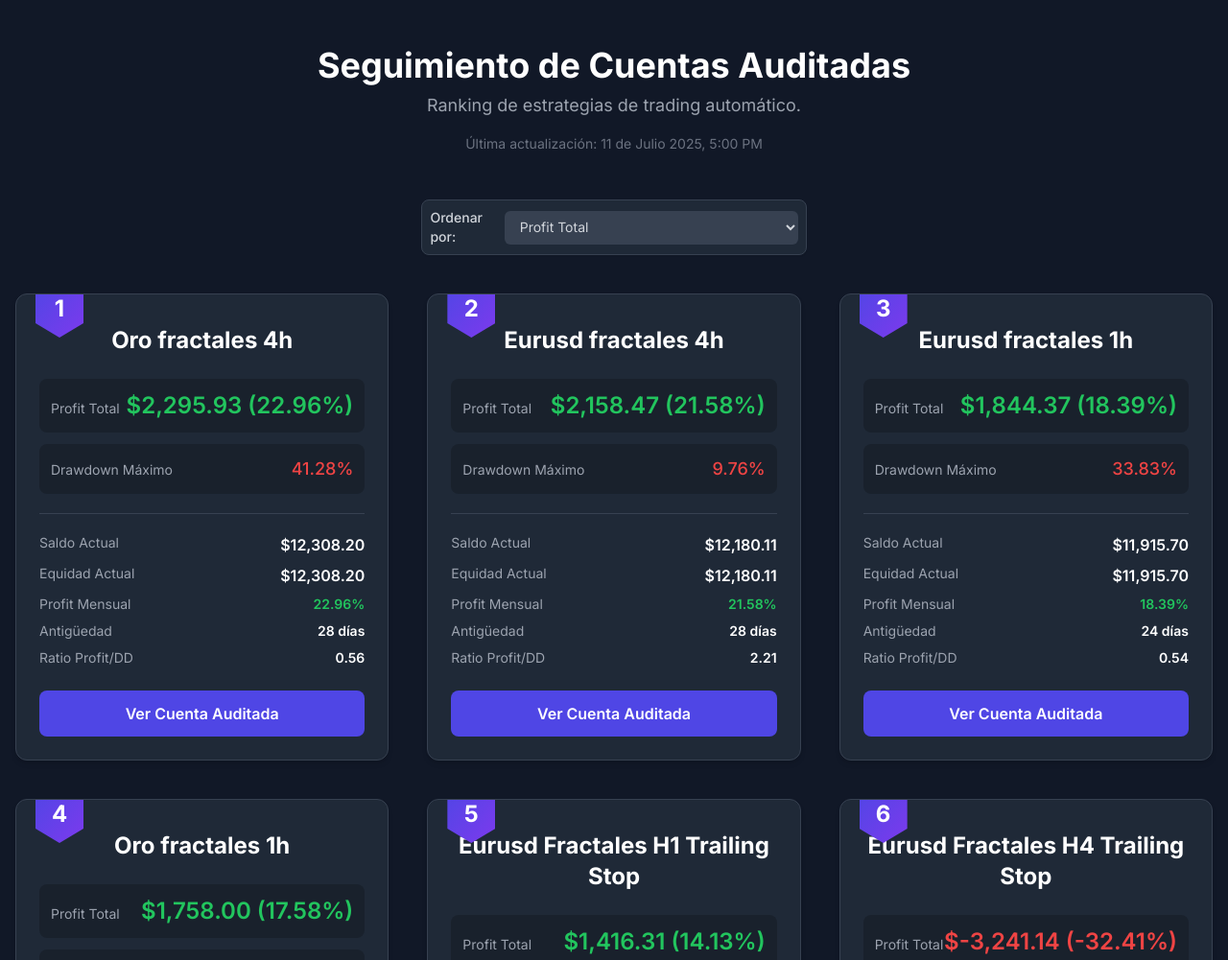
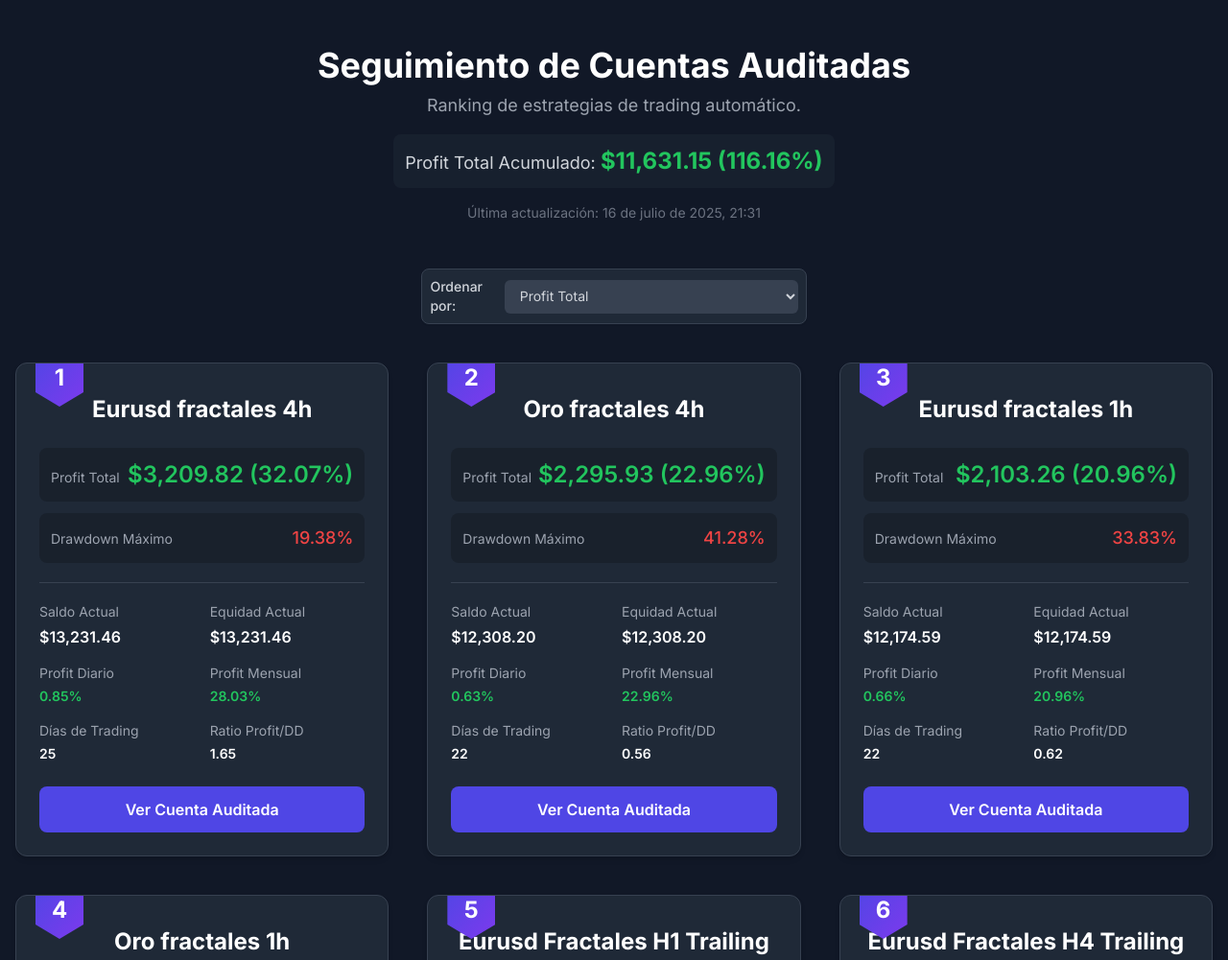
Before and after one commit to CopyBotTrade/Web, a plain HTML site: page index.html in a window 1280 px wide. Shown: the top 1001 px of the page at 96% size. Drawn offline with nearby package versions, Linux system fonts and the light colour scheme.

Commit message:
Update index.html

```diff
--- a/index.html
+++ b/index.html
@@ -74,7 +74,10 @@
         <header class="text-center mb-8 md:mb-12">
             <h1 class="text-3xl md:text-4xl font-bold text-white">Seguimiento de Cuentas Auditadas</h1>
             <p class="text-md md:text-lg text-gray-400 mt-2">Ranking de estrategias de trading automático.</p>
-            <p class="text-sm text-gray-500 mt-4">Última actualización: 11 de Julio 2025, 5:00 PM</p>
+            <div class="mt-4 bg-gray-800/50 inline-block p-3 rounded-lg">
+                 <p class="text-lg text-gray-300">Profit Total Acumulado: <span id="total-profit" class="font-bold text-2xl profit"></span></p>
+            </div>
+            <p id="update-timestamp" class="text-sm text-gray-500 mt-4"></p>
         </header>
 
         <!-- Sorting Controls -->
@@ -107,17 +110,19 @@
     <script>
         // --- DATA EXTRACTED FROM NEW IMAGES ---
         const strategies = [
-            { id: 1, name: 'Eurusd fractales 4h', balance: 12180.11, equity: 12180.11, profitTotalValue: 2158.47, profitTotalPercent: 21.58, drawdown: 9.76, accountAgeDays: 28, monthlyProfitPercent: 21.58, myfxbookLink: 'https://www.myfxbook.com/portfolio/eurusd-fractales-4h/11589917' },
-            { id: 2, name: 'Eurusd Fractales H4 Trailing Stop', balance: 6758.86, equity: 6813.21, profitTotalValue: -3241.14, profitTotalPercent: -32.41, drawdown: 32.41, accountAgeDays: 11, monthlyProfitPercent: -32.41, myfxbookLink: 'https://www.myfxbook.com/portfolio/eurusd-fractales-h4-trailing-stop/11592914' },
-            { id: 3, name: 'Oro fractales 4h', balance: 12308.20, equity: 12308.20, profitTotalValue: 2295.93, profitTotalPercent: 22.96, drawdown: 41.28, accountAgeDays: 28, monthlyProfitPercent: 22.96, myfxbookLink: 'https://www.myfxbook.com/portfolio/oro-fractales-4h/11589933' },
-            { id: 4, name: 'Eurusd fractales 1h', balance: 11915.70, equity: 11915.70, profitTotalValue: 1844.37, profitTotalPercent: 18.39, drawdown: 33.83, accountAgeDays: 24, monthlyProfitPercent: 18.39, myfxbookLink: 'https://www.myfxbook.com/portfolio/eurusd-fractales-1h/11589935' },
-            { id: 5, name: 'Eurusd Fractales H1 Trailing Stop', balance: 11485.33, equity: 11485.33, profitTotalValue: 1416.31, profitTotalPercent: 14.13, drawdown: 21.70, accountAgeDays: 23, monthlyProfitPercent: 14.13, myfxbookLink: 'https://www.myfxbook.com/portfolio/eurusd-fractales-h1-trailing-stop/11592905' },
-            { id: 6, name: 'Oro fractales 1h', balance: 11771.44, equity: 11771.44, profitTotalValue: 1758.00, profitTotalPercent: 17.58, drawdown: 32.06, accountAgeDays: 24, monthlyProfitPercent: 17.58, myfxbookLink: 'https://www.myfxbook.com/portfolio/oro-fractales-1h/11589941' }
+            { id: 1, name: 'Eurusd fractales 4h', balance: 13231.46, equity: 13231.46, profitTotalValue: 3209.82, profitTotalPercent: 32.07, drawdown: 19.38, dailyProfitPercent: 0.85, monthlyProfitPercent: 28.03, initialDeposit: 10021.64, myfxbookLink: 'https://www.myfxbook.com/portfolio/eurusd-fractales-4h/11589917' },
+            { id: 2, name: 'Eurusd Fractales H4 Trailing Stop', balance: 10292.18, equity: 10152.10, profitTotalValue: 292.18, profitTotalPercent: 2.92, drawdown: 32.41, dailyProfitPercent: 0.19, monthlyProfitPercent: 2.92, initialDeposit: 10000.00, myfxbookLink: 'https://www.myfxbook.com/portfolio/eurusd-fractales-h4-trailing-stop/11592914' },
+            { id: 3, name: 'Oro fractales 4h', balance: 12308.20, equity: 12308.20, profitTotalValue: 2295.93, profitTotalPercent: 22.96, drawdown: 41.28, dailyProfitPercent: 0.63, monthlyProfitPercent: 22.96, initialDeposit: 10012.27, myfxbookLink: 'https://www.myfxbook.com/portfolio/oro-fractales-4h/11589933' },
+            { id: 4, name: 'Eurusd fractales 1h', balance: 12174.59, equity: 12174.59, profitTotalValue: 2103.26, profitTotalPercent: 20.96, drawdown: 33.83, dailyProfitPercent: 0.66, monthlyProfitPercent: 20.96, initialDeposit: 10071.33, myfxbookLink: 'https://www.myfxbook.com/portfolio/eurusd-fractales-1h/11589935' },
+            { id: 5, name: 'Eurusd Fractales H1 Trailing Stop', balance: 11740.98, equity: 11740.98, profitTotalValue: 1671.96, profitTotalPercent: 16.67, drawdown: 21.70, dailyProfitPercent: 0.55, monthlyProfitPercent: 16.67, initialDeposit: 10069.02, myfxbookLink: 'https://www.myfxbook.com/portfolio/eurusd-fractales-h1-trailing-stop/11592905' },
+            { id: 6, name: 'Oro fractales 1h', balance: 12071.44, equity: 12071.44, profitTotalValue: 2058.00, profitTotalPercent: 20.58, drawdown: 32.06, dailyProfitPercent: 0.65, monthlyProfitPercent: 20.58, initialDeposit: 10013.44, myfxbookLink: 'https://www.myfxbook.com/portfolio/oro-fractales-1h/11589941' }
         ];
 
         // --- DOM ELEMENTS ---
         const grid = document.getElementById('strategy-grid');
         const sortOrderSelect = document.getElementById('sortOrder');
+        const totalProfitEl = document.getElementById('total-profit');
+        const timestampEl = document.getElementById('update-timestamp');
 
         // --- FUNCTIONS ---
 
@@ -126,8 +131,10 @@
          */
         function calculateMetrics(strategies) {
             return strategies.map(s => {
+                const tradingDays = s.monthlyProfitPercent > 0 ? (s.profitTotalPercent / s.monthlyProfitPercent) * 22 : 0;
+                const dailyProfitValue = tradingDays > 0 ? s.profitTotalValue / tradingDays : 0;
                 const profitDrawdownRatio = s.drawdown > 0 ? s.profitTotalPercent / s.drawdown : 0;
-                return { ...s, profitDrawdownRatio };
+                return { ...s, dailyProfitValue, profitDrawdownRatio, tradingDays: Math.round(tradingDays) };
             });
         }
 
@@ -143,6 +150,7 @@
                 card.className = 'card pt-8 pb-6 px-6 flex flex-col justify-between';
                 const ranking = index + 1;
                 const profitClass = strategy.profitTotalValue >= 0 ? 'profit' : 'loss';
+                const dailyProfitClass = strategy.dailyProfitPercent >= 0 ? 'profit' : 'loss';
                 const monthlyProfitClass = strategy.monthlyProfitPercent >= 0 ? 'profit' : 'loss';
 
                 card.innerHTML = `
@@ -167,13 +175,14 @@
                             </div>
                         </div>
 
-                        <!-- Detailed Stats List -->
-                        <div class="space-y-2 text-sm mb-6 border-t border-gray-700 pt-5">
-                            <div class="flex justify-between"><p class="text-gray-400">Saldo Actual</p><p class="font-semibold text-base text-white">$${strategy.balance.toLocaleString('en-US', { minimumFractionDigits: 2, maximumFractionDigits: 2 })}</p></div>
-                            <div class="flex justify-between"><p class="text-gray-400">Equidad Actual</p><p class="font-semibold text-base text-white">$${strategy.equity.toLocaleString('en-US', { minimumFractionDigits: 2, maximumFractionDigits: 2 })}</p></div>
-                            <div class="flex justify-between"><p class="text-gray-400">Profit Mensual</p><p class="font-semibold ${monthlyProfitClass}">${strategy.monthlyProfitPercent.toFixed(2)}%</p></div>
-                            <div class="flex justify-between"><p class="text-gray-400">Antigüedad</p><p class="font-semibold text-white">${strategy.accountAgeDays} días</p></div>
-                            <div class="flex justify-between"><p class="text-gray-400">Ratio Profit/DD</p><p class="font-semibold text-white">${strategy.profitDrawdownRatio.toFixed(2)}</p></div>
+                        <!-- Detailed Stats Grid -->
+                        <div class="grid grid-cols-2 gap-4 text-sm mb-6 border-t border-gray-700 pt-5">
+                            <div class="space-y-1"><p class="text-gray-400">Saldo Actual</p><p class="font-semibold text-base text-white">$${strategy.balance.toLocaleString('en-US', { minimumFractionDigits: 2, maximumFractionDigits: 2 })}</p></div>
+                            <div class="space-y-1"><p class="text-gray-400">Equidad Actual</p><p class="font-semibold text-base text-white">$${strategy.equity.toLocaleString('en-US', { minimumFractionDigits: 2, maximumFractionDigits: 2 })}</p></div>
+                            <div class="space-y-1"><p class="text-gray-400">Profit Diario</p><p class="font-semibold ${dailyProfitClass}">${strategy.dailyProfitPercent.toFixed(2)}%</p></div>
+                            <div class="space-y-1"><p class="text-gray-400">Profit Mensual</p><p class="font-semibold ${monthlyProfitClass}">${strategy.monthlyProfitPercent.toFixed(2)}%</p></div>
+                            <div class="space-y-1"><p class="text-gray-400">Días de Trading</p><p class="font-semibold text-white">${strategy.tradingDays}</p></div>
+                            <div class="space-y-1"><p class="text-gray-400">Ratio Profit/DD</p><p class="font-semibold text-white">${strategy.profitDrawdownRatio.toFixed(2)}</p></div>
                         </div>
                     </div>
 
@@ -210,9 +219,32 @@
             renderCards(sortedStrategies);
         }
 
+        /**
+         * Calculates and displays the total profit value and percentage.
+         */
+        function displayTotalProfit() {
+            const totalProfitValue = strategies.reduce((acc, s) => acc + s.profitTotalValue, 0);
+            // Sum of individual percentages as requested by the user.
+            const totalProfitPercent = strategies.reduce((acc, s) => acc + s.profitTotalPercent, 0);
+
+            totalProfitEl.innerHTML = `$${totalProfitValue.toLocaleString('en-US', { minimumFractionDigits: 2, maximumFractionDigits: 2 })} (${totalProfitPercent.toFixed(2)}%)`;
+        }
+
+        /**
+         * Displays the current timestamp.
+         */
+        function displayTimestamp() {
+            const now = new Date();
+            const options = { year: 'numeric', month: 'long', day: 'numeric', hour: '2-digit', minute: '2-digit' };
+            timestampEl.textContent = `Última actualización: ${now.toLocaleDateString('es-ES', options)}`;
+        }
+
         // --- INITIALIZATION ---
         const strategiesWithMetrics = calculateMetrics(strategies);
         sortOrderSelect.addEventListener('change', sortAndRender);
+
+        displayTotalProfit();
+        displayTimestamp();
         sortAndRender(); // Initial render
 
     </script>
```
